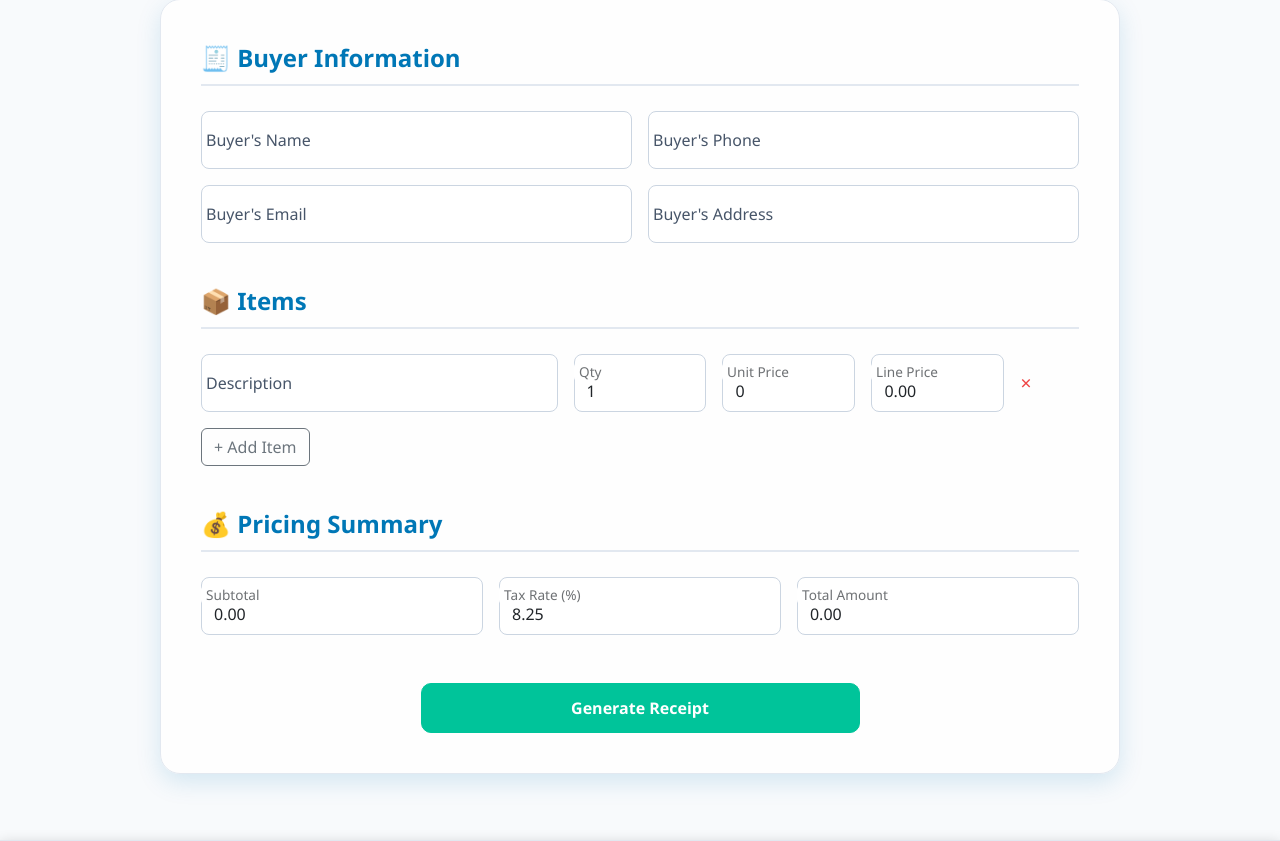
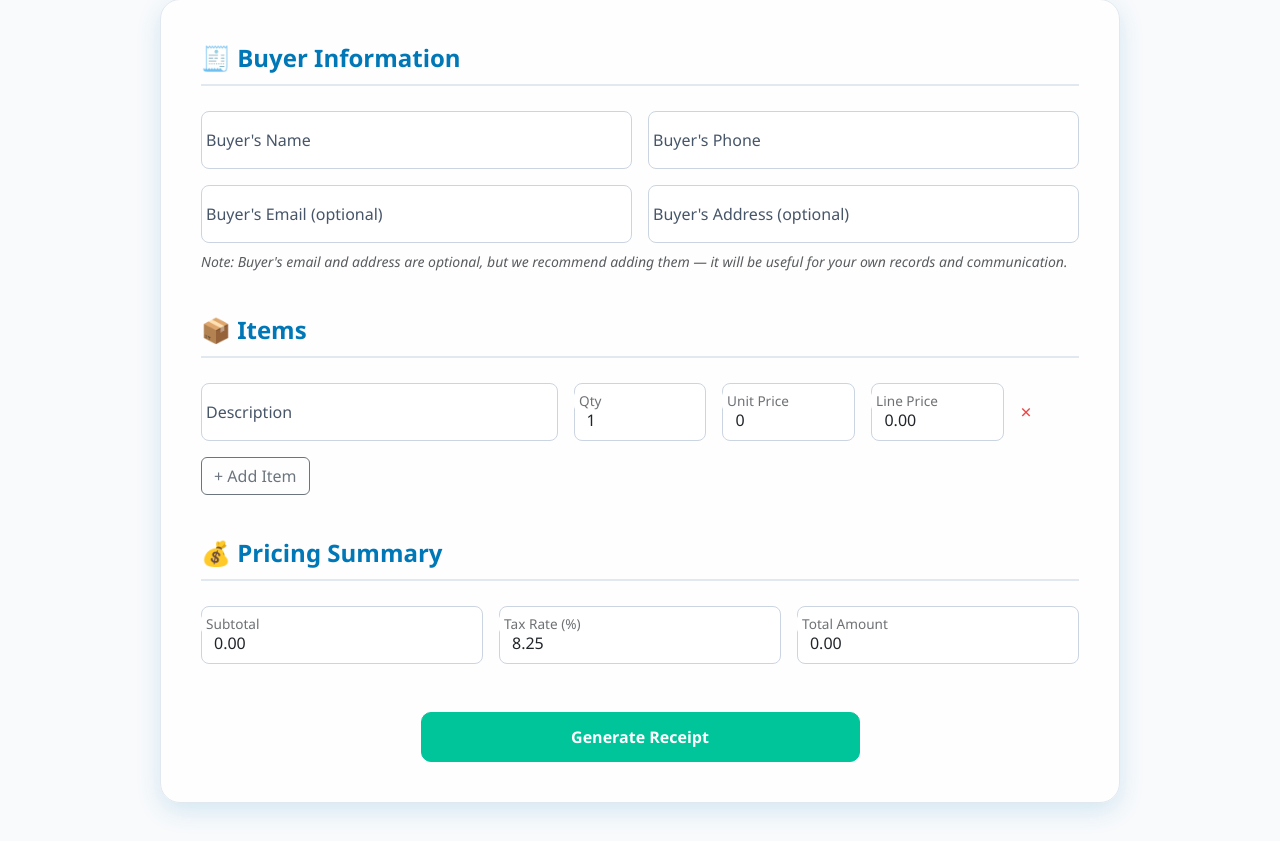
Before and after one commit to Aayushkumar-gupta/Receipt-Admin, a Django app: template receipts/templates/receipt_form.html in a window 1280 px wide. Shown: the part 139-980 px from the top of the page. Run offline with Django 5.2, Linux system fonts and the light colour scheme; the template is opened without the code that fills it, so the values that code supplies are empty.

Commit message:
Made buyer's email and address optional in receipt creation form.

```diff
--- a/receipts/templates/receipt_form.html
+++ b/receipts/templates/receipt_form.html
@@ -85,14 +85,19 @@
                 <label>Buyer's Phone</label>
             </div>
             <div class="col-md-6 form-floating">
-                <input type="email" class="form-control" name="buyer_email" id="js-buyer_email" placeholder="Buyer Email" required>
-                <label>Buyer's Email</label>
+                <input type="email" class="form-control" name="buyer_email" id="js-buyer_email" placeholder="Buyer Email">
+                <label>Buyer's Email (optional)</label>
             </div>
             <div class="col-6 form-floating">
-                <input type="text" class="form-control" name="buyer_address" placeholder="Buyer Address" required>
-                <label>Buyer's Address</label>
+                <input type="text" class="form-control" name="buyer_address" placeholder="Buyer Address">
+                <label>Buyer's Address (optional)</label>
             </div>
         </div>
+
+        <!-- Note below the section -->
+        <p class="text-muted small mt-2" style="font-style: italic;">
+            Note: Buyer's email and address are optional, but we recommend adding them — it will be useful for your own records and communication.
+        </p>
 
         <!-- Item Information -->
         <div class="form-title section-divider">📦 Items</div>
```
Also changed, not shown: receipts/views.py (+10 -5 lines).
